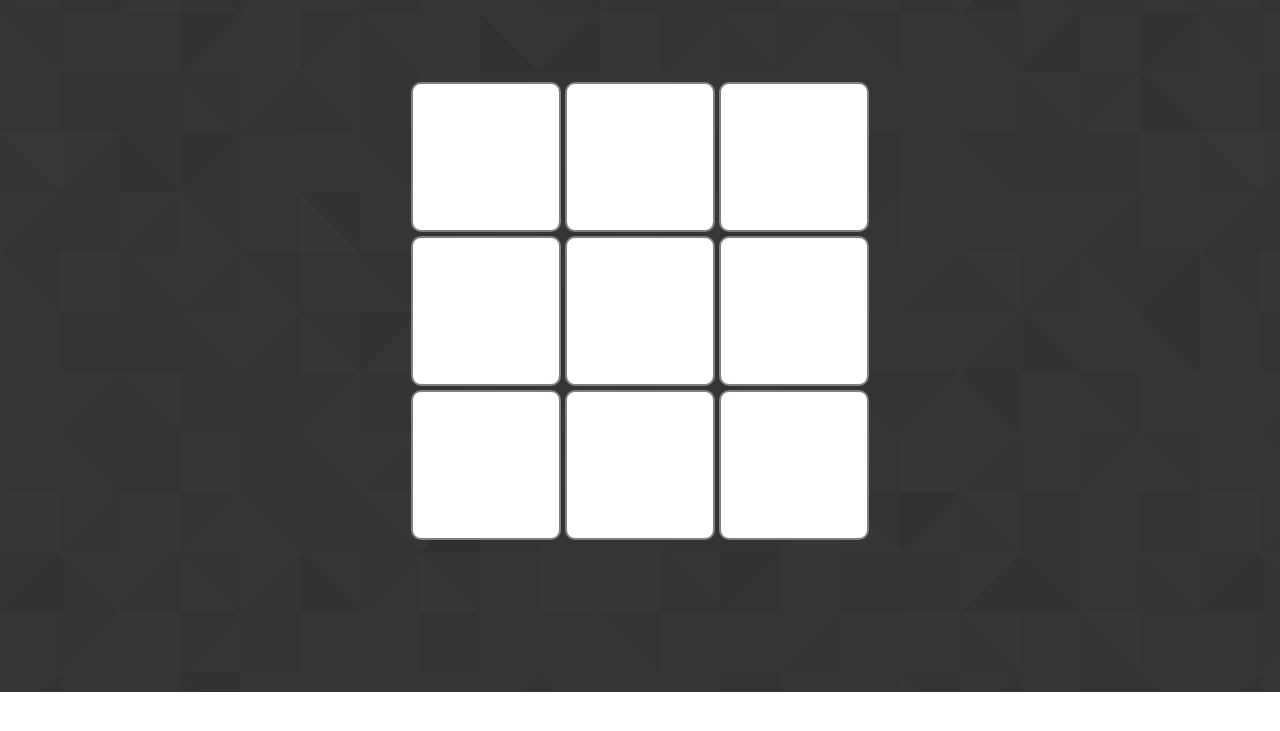
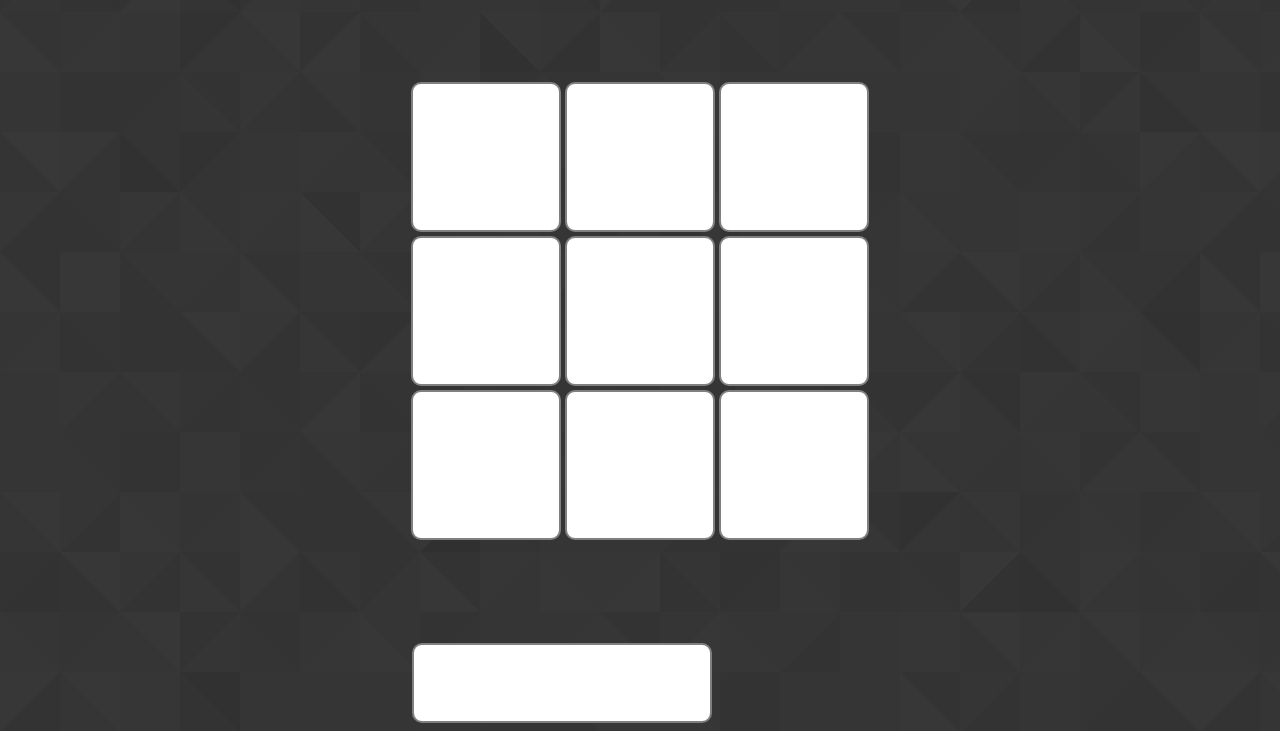
Before and after one commit to dkendrick25/Tic-Tac-Toe, a plain HTML site: page index.html in a window 1280 px wide. Shown: the part 108-839 px from the top of the page. Before the commit the page ends 800 px from the top, so only its background shows below. Drawn offline with Linux system fonts and the light colour scheme.

Commit message:
fixed scoreboard bug

```diff
--- a/index.html
+++ b/index.html
@@ -30,7 +30,7 @@
           <td><button class ='button' id='C3'></button></td>
         </tr>
       </table>
-    <div class='scoreboard'></div>
+    <button class='scoreboard'></button>
     </div>
   </body>
 </html>
--- a/script.js
+++ b/script.js
@@ -82,6 +82,7 @@ $(function() {
         }
         $('#winner').text('The winner is ' + winner).addClass("animated flipInX");
         $('.play-again').show();
+        updateScore();
       }
       //debugger
     } else if (clickCount % 2 === 1) {
@@ -111,15 +112,12 @@ $(function() {
 //function to clear the board when play again is hit
 //resets the clickCount, gameboard and removes the banner and play-again
 function resetGame() {
-  winX = 0;
-  winO = 0;
-  drawCount = 0;
   clickCount = 0;
   $('.button').text('');
-  //winner').hide();
+  //$('#winner').hide();
   $('.play-again').hide();
 }
 //function to update the score
 function updateScore() {
-  $('.scoreboard').text('O: ' + winO + ' X: ' + winX + ' Draws: ' + drawCount);
+  $('.scoreboard').text('O:  ' + winO + '  X: ' + winX + '  Draws:  ' + drawCount);
 }
--- a/style.css
+++ b/style.css
@@ -53,3 +53,9 @@ h1 {
   font-size: 2em;
   text-align: center;
 }
+
+.scoreboard {
+  width:300px;
+  height:80px;
+  margin-left: 32%;
+}
```
